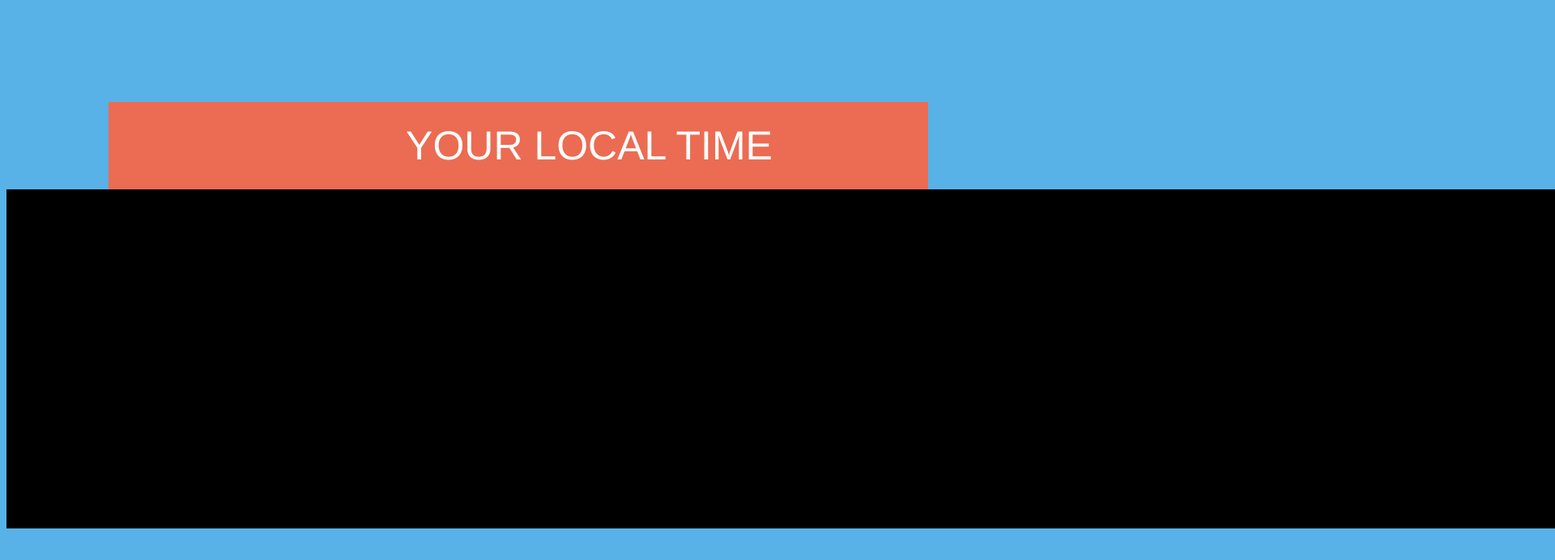
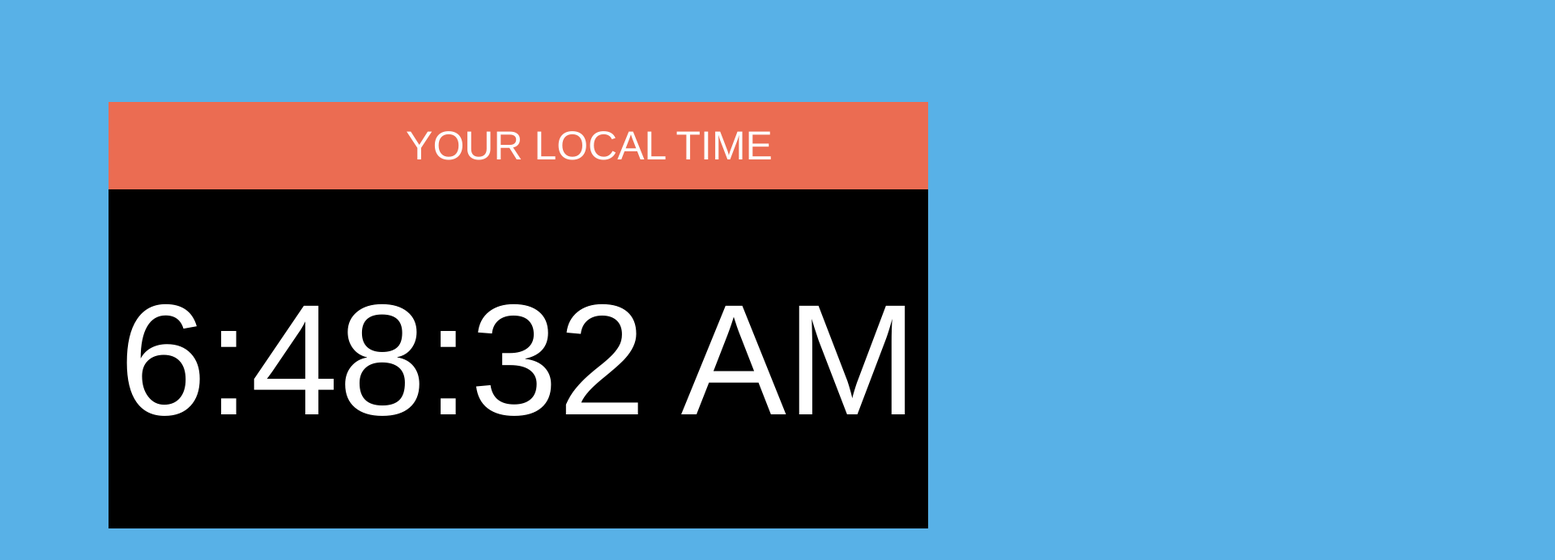
Before and after one commit to evo777/digital-clock, a plain HTML site: page index.html in a window 1280 px wide. Shown: the top 692 px of the page at 81% size, 1920 px wide, since content can reach past the window. Drawn offline with Linux system fonts and the light colour scheme.

Commit message:
Adjusted width length of time box to match banner

```diff
--- a/styles.css
+++ b/styles.css
@@ -8,7 +8,7 @@ body {
   background-color: #000;
   padding: 0.5em 0em;
 
-  width: 880%;
+  width: 80%;
   margin: 0px auto;
   font-family: Helvetica,Arial;
   text-align: center;
```
